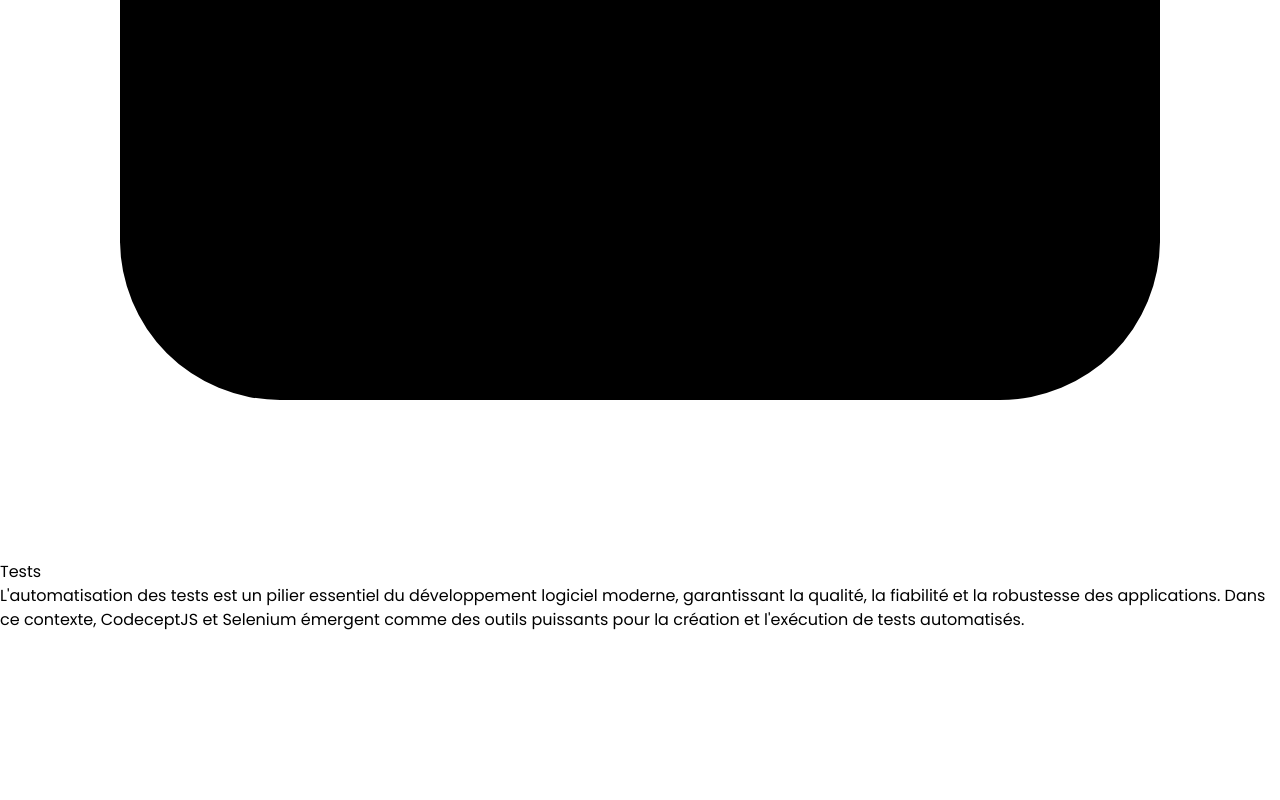
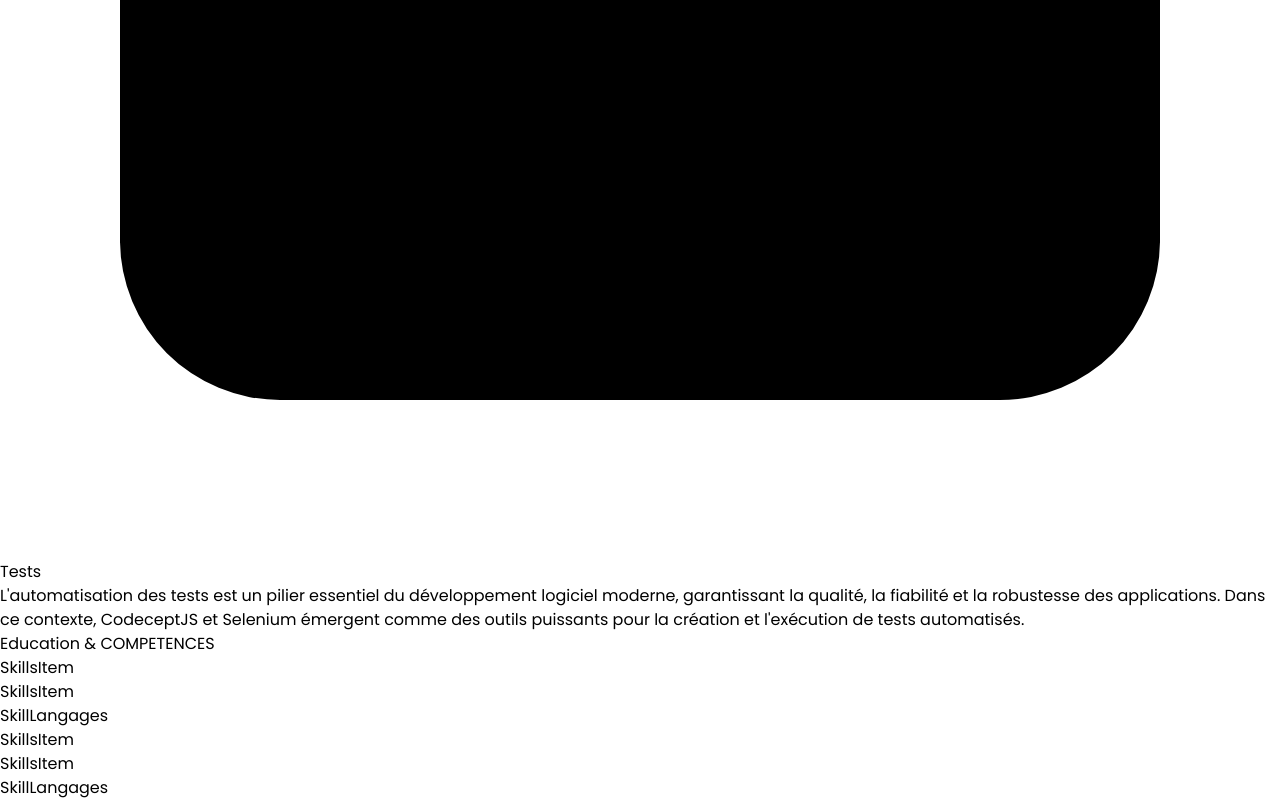
Before and after one commit to MarinaAdr/Portfolio, a Next.js app: page / in a window 1280 px wide. Shown: the part 6900-7700 px from the top of the page. Before the commit the page ends 7532 px from the top, so only its background shows below. Built offline with nearby package versions, Linux system fonts and the light colour scheme.

Commit message:
creation des composants skills

```diff
--- /dev/null
+++ b/Components/SkillLangages.tsx
@@ -0,0 +1,9 @@
+import React from 'react'
+
+const SkillLangages = () => {
+  return (
+    <div>SkillLangages</div>
+  )
+}
+
+export default SkillLangages
--- /dev/null
+++ b/Components/Skills.tsx
@@ -0,0 +1,26 @@
+import React from 'react'
+import SkillsItem from './SkillsItem'
+import SkillLangages from './SkillLangages'
+
+const Skills = () => {
+  return (
+    <div className='pt-[4rem] md:pt-[8rem] pb-[5rem] bg-slate-200'>
+        <h1 className='heading'> Education & <span className='text-pink-600'>COMPETENCES</span>
+        </h1>
+        <div className='w-[80%] mx-auto pt-[8rem] grid grid-cols-1 md:grid-cols-2 gap-[2rem] items-center'>
+            <div>
+                <SkillsItem/>
+                <SkillsItem/>
+                <SkillLangages/>
+            </div>
+            <div>
+                <SkillsItem/>
+                <SkillsItem/>
+                <SkillLangages/>
+            </div>
+        </div>
+    </div>
+  )
+}
+
+export default Skills
--- /dev/null
+++ b/Components/SkillsItem.tsx
@@ -0,0 +1,9 @@
+import React from 'react'
+
+const SkillsItem = () => {
+  return (
+    <div>SkillsItem</div>
+  )
+}
+
+export default SkillsItem
--- a/pages/index.tsx
+++ b/pages/index.tsx
@@ -4,6 +4,7 @@ import MobileNav from '@/Components/MobileNav';
 import Hero from '@/Components/Hero';
 import About from '@/Components/About';
 import Services from '@/Components/Services';
+import Skills from '../Components/Skills';
 
 const HomePage = () => {
 
@@ -19,6 +20,7 @@ const HomePage = () => {
         <div className='relative z-[30]'>
           <About/>
           <Services/>
+          <Skills/>
         </div>
       </div>
     </div>
```
